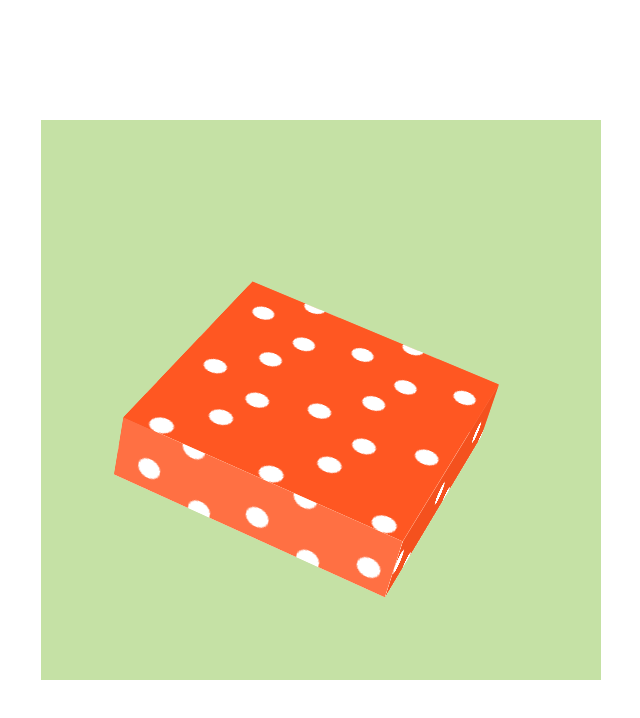
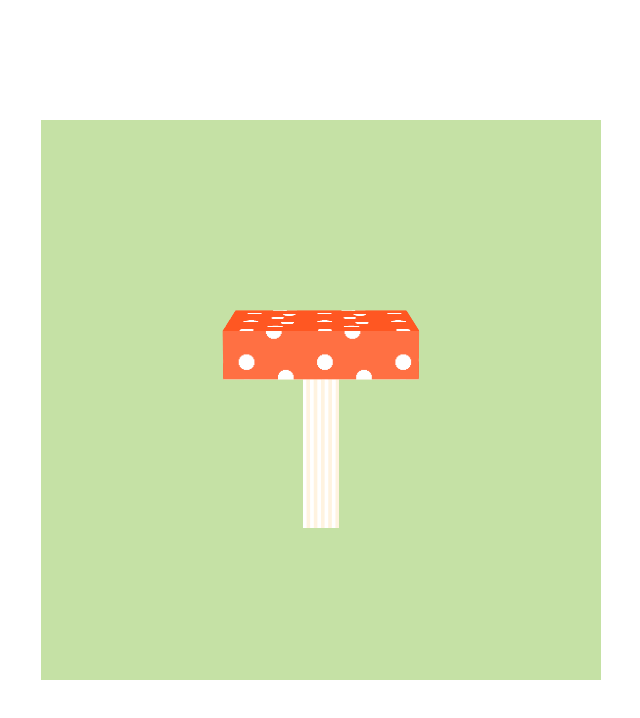
Before and after one commit to wrgraff/edc, a website: page days/17/index.html in a window 1280 px wide. Shown: the whole page, without its empty margins (319-959 px from the left). Drawn offline with Linux system fonts and the light colour scheme.

Commit message:
day 17 ready

```diff
--- a/days/17/index.html
+++ b/days/17/index.html
@@ -19,6 +19,15 @@
             <div class="cube__right"></div>
             <div class="cube__top"></div>
             <div class="cube__bottom"></div>
+
+            <div class="column">
+                <div class="column__front"></div>
+                <div class="column__back"></div>
+                <div class="column__left"></div>
+                <div class="column__right"></div>
+                <div class="column__top"></div>
+                <div class="column__bottom"></div>
+            </div>
         </div>
     </div>
 </body>
--- a/sass/days/17.scss
+++ b/sass/days/17.scss
@@ -8,10 +8,22 @@ $cube-size: 100px;
 .cube {
     width: $cube-size * 2;
     height: $cube-size * 2;
-    position: relative;
+    position: absolute;
+    left: 50%;
+    top: 50%;
     transform-style: preserve-3d;
-    transform: translateZ($cube-size * 5) rotate3d(1, 0, .5, 60deg);
-    transition: transform 200ms ease;
+    transform:
+        translateX(-$cube-size)
+        translateY($cube-size * -1.7)
+        translateZ($cube-size * 2)
+        scale(.8)
+        rotate3d(1, 0, 0, 90deg)
+        rotateX(-10deg)
+        rotateZ(-10deg);
+    animation-name: rotate;
+    animation-duration: 5000ms;
+    animation-iteration-count: infinite;
+    animation-timing-function: linear;
 }
 .cube__front,
 .cube__back,
@@ -76,3 +88,103 @@ $cube-size: 100px;
     transform-origin: left top;
     transform: rotateX(-90deg);
 }
+
+@keyframes rotate {
+    0% {
+        transform:
+            translateX(-$cube-size)
+            translateY($cube-size * -1.7)
+            translateZ($cube-size * 2)
+            scale(.8)
+            rotate3d(1, 0, 0, 90deg)
+            rotateX(-10deg)
+            rotateZ(0deg);
+    }
+    100% {
+        transform:
+            translateX(-$cube-size)
+            translateY($cube-size * -1.7)
+            translateZ($cube-size * 2)
+            scale(.8)
+            rotate3d(1, 0, 0, 90deg)
+            rotateX(-10deg)
+            rotateZ(360deg);
+    }
+}
+
+$column-size: 20px;
+.column {
+    width: $column-size * 2;
+    height: $column-size * 2;
+    position: absolute;
+    left: 50%;
+    top: 50%;
+    transform-style: preserve-3d;
+    transform:
+        translateY($column-size / -1)
+        translateX($column-size / -1)
+        translateZ(-50px);
+    transition: transform 200ms ease;
+}
+.column__front,
+.column__back,
+.column__left,
+.column__right,
+.column__top,
+.column__bottom {
+    position: absolute;
+}
+.column__front {
+}
+.column__back {
+    width: $column-size * 2;
+    height: $column-size * 2;
+    transform: translateZ(-$column-size / 2);
+    background-color: #FFF3E0;
+    background-image: linear-gradient(0deg, #fff 0px, #fff 4px, #FFF3E0 4px, #FFF3E0 8px);
+    background-size: 8px 8px;
+}
+.column__left {
+    right: 100%;
+    top: 0;
+    width: $column-size * 9;
+    height: $column-size * 2;
+    background-color: #FFF3E0;
+    background-image: linear-gradient(180deg, #fff 0px, #fff 4px, #FFF3E0 4px, #FFF3E0 8px);
+    background-size: 8px 8px;
+    transform-origin: right top;
+    transform: rotateY(-90deg);
+}
+.column__right {
+    left: 100%;
+    top: 0;
+    width: $column-size * 9;
+    height: $column-size * 2;
+    background-color: #FFF3E0;
+    background-image: linear-gradient(0deg, #fff 0px, #fff 4px, #FFF3E0 4px, #FFF3E0 8px);
+    background-size: 8px 8px;
+    transform-origin: left top;
+    transform: rotateY(90deg);
+}
+.column__top {
+    left: 0;
+    bottom: 100%;
+    width: $column-size * 2;
+    height: $column-size * 9;
+    background-color: #FFF3E0;
+    background-image: linear-gradient(90deg, #fff 0px, #fff 4px, #FFF3E0 4px, #FFF3E0 8px);
+    background-size: 8px 8px;
+    transform-origin: left bottom;
+    transform: rotateX(90deg);
+}
+.column__bottom {
+    left: 0;
+    top: 100%;
+    width: $column-size * 2;
+    height: $column-size * 9;
+    background-color: #FFF3E0;
+    background-image: linear-gradient(90deg, #fff 0px, #fff 4px, #FFF3E0 4px, #FFF3E0 8px);
+    background-size: 8px 8px;
+    transform-origin: left top;
+    transform: rotateX(-90deg);
+}
```
Also changed, not shown: index.html (+7 -0 lines), css/days/17.css.
